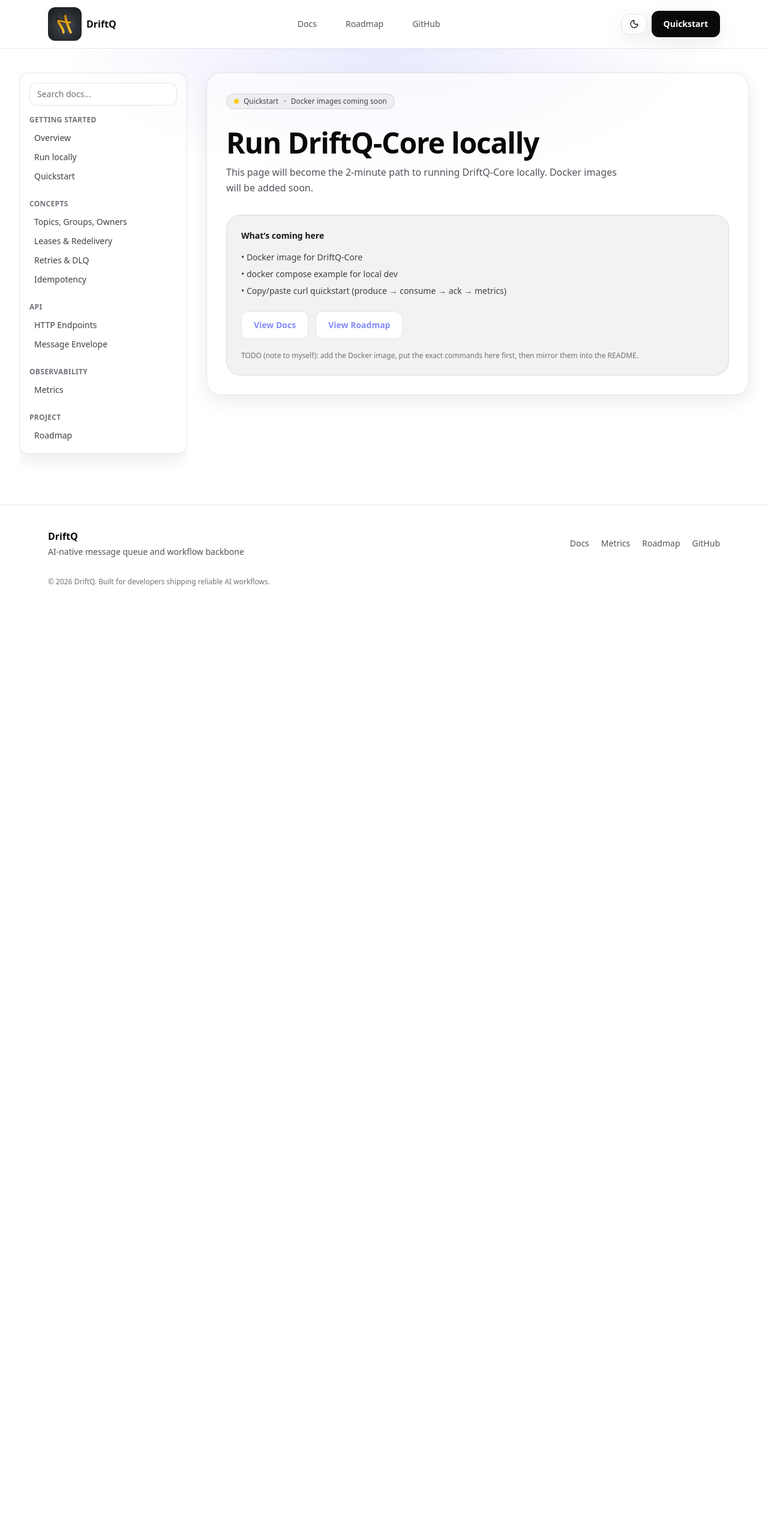
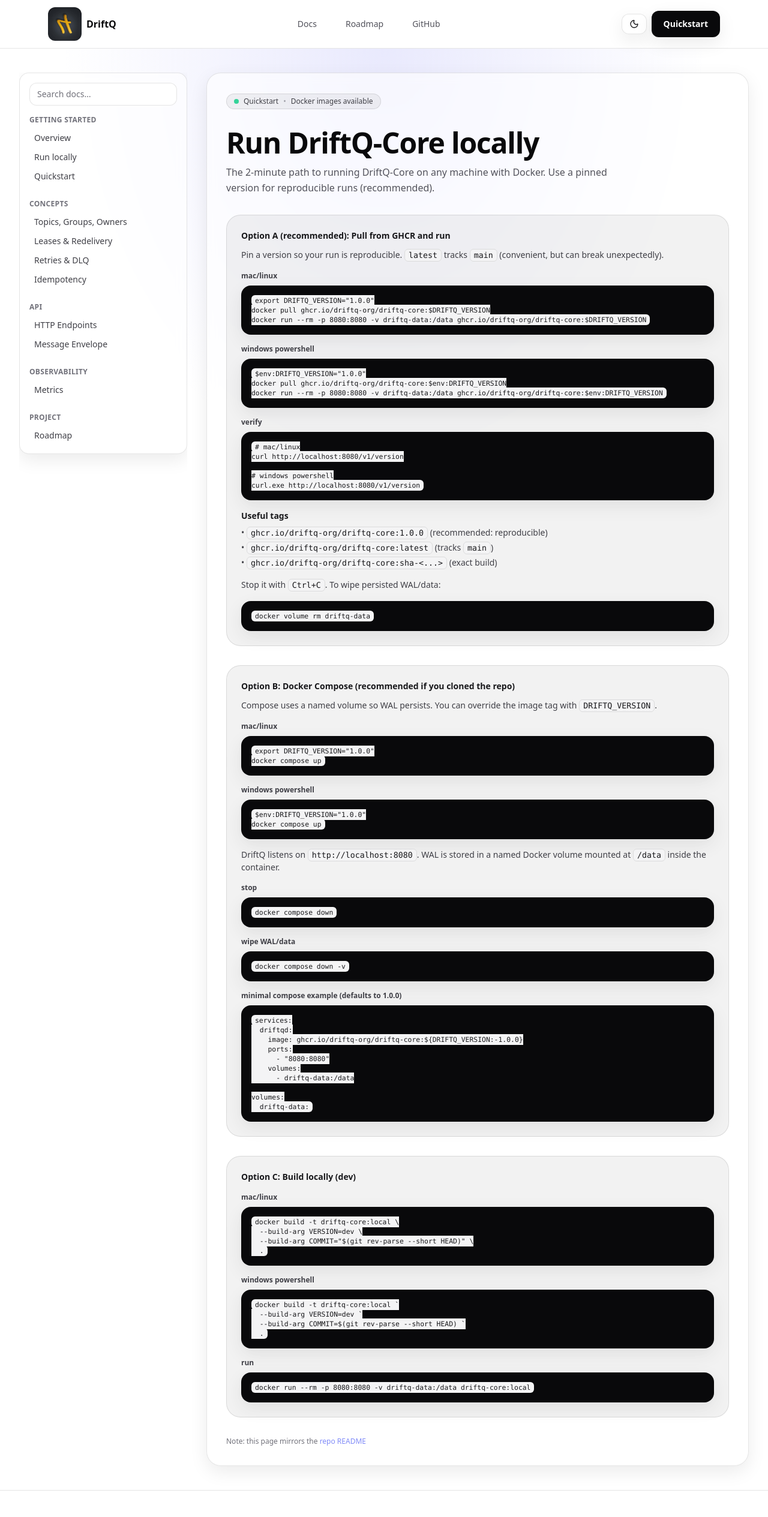
Before and after one commit to driftq-org/driftq-site, a Next.js app: page /docs/run-locally in a window 1280 px wide. Shown: the top 2529 px of the page at 60% size. Before the commit the page ends 1018 px from the top, so only its background shows below. Built offline with nearby package versions, Linux system fonts and the light colour scheme.

Commit message:
Include steps to run broker via docker

```diff
--- a/app/docs/run-locally/page.tsx
+++ b/app/docs/run-locally/page.tsx
@@ -1,5 +1,19 @@
-import Button from "@/components/ui/Button";
 import DocsShell from "@/components/docs/DocsShell";
+
+const IMAGE = "ghcr.io/driftq-org/driftq-core";
+const DEFAULT_VERSION = "1.0.0";
+
+const InlineCode = ({ children }: { children: React.ReactNode }) => (
+  <code className="rounded-md border border-black/10 bg-black/5 px-1.5 py-0.5 font-mono text-[0.85em] text-zinc-900 dark:border-white/10 dark:bg-white/10 dark:text-zinc-100">
+    {children}
+  </code>
+);
+
+const Code = ({ children }: { children: string }) => (
+  <pre className="overflow-x-auto rounded-2xl border border-black/10 bg-black/10 p-4 text-xs text-zinc-900 dark:border-white/10 dark:bg-white/10 dark:text-zinc-100">
+    <code>{children}</code>
+  </pre>
+);
 
 const RunLocallyPage = () => (
   <DocsShell currentPath="/docs/run-locally">
@@ -7,48 +21,170 @@
       <div className="space-y-8">
         {/* badge */}
         <div className="inline-flex items-center gap-2 rounded-full border border-black/10 bg-black/5 px-3 py-1 text-xs text-zinc-700 dark:border-white/10 dark:bg-white/5 dark:text-zinc-200">
-          <span className="h-2 w-2 rounded-full bg-yellow-400" />
+          <span className="h-2 w-2 rounded-full bg-emerald-400" />
           Quickstart
           <span className="text-zinc-400 dark:text-zinc-500">•</span>
-          Docker images coming soon
+          Docker images available
         </div>
 
-        {/* header */}
         <div className="space-y-3">
           <h1 className="text-4xl font-black tracking-tight text-zinc-950 dark:text-white sm:text-5xl">
             Run DriftQ-Core locally
           </h1>
 
           <p className="max-w-2xl text-zinc-600 dark:text-zinc-300">
-            This page will become the 2-minute path to running DriftQ-Core locally. Docker images will be added soon.
+            The 2-minute path to running DriftQ-Core on any machine with Docker. Use a pinned version for reproducible
+            runs (recommended).
           </p>
         </div>
 
-        {/* inset section (not another full “card”) */}
         <div className="rounded-3xl border border-black/10 bg-black/5 p-6 dark:border-white/10 dark:bg-white/5">
           <div className="text-sm font-semibold text-zinc-900 dark:text-zinc-100">
-            What’s coming here
+            Option A (recommended): Pull from GHCR and run
           </div>
 
-          <ul className="mt-4 space-y-2 text-sm text-zinc-700 dark:text-zinc-200">
-            <li>• Docker image for DriftQ-Core</li>
-            <li>• docker compose example for local dev</li>
-            <li>• Copy/paste curl quickstart (produce → consume → ack → metrics)</li>
-          </ul>
+          <p className="mt-3 text-sm text-zinc-700 dark:text-zinc-200">
+            Pin a version so your run is reproducible. <InlineCode>latest</InlineCode> tracks <InlineCode>main</InlineCode>{" "}
+            (convenient, but can break unexpectedly).
+          </p>
 
-          <div className="mt-6 flex flex-wrap gap-3">
-            <Button href="/docs" variant="secondary">
-              View Docs
-            </Button>
-            <Button href="/docs/roadmap" variant="secondary">
-              View Roadmap
-            </Button>
+          <div className="mt-4 space-y-4">
+            <div>
+              <div className="mb-2 text-xs font-semibold text-zinc-700 dark:text-zinc-300">mac/linux</div>
+              <Code>{`export DRIFTQ_VERSION="${DEFAULT_VERSION}"
+docker pull ${IMAGE}:$DRIFTQ_VERSION
+docker run --rm -p 8080:8080 -v driftq-data:/data ${IMAGE}:$DRIFTQ_VERSION`}</Code>
+            </div>
+
+            <div>
+              <div className="mb-2 text-xs font-semibold text-zinc-700 dark:text-zinc-300">windows powershell</div>
+              <Code>{`$env:DRIFTQ_VERSION="${DEFAULT_VERSION}"
+docker pull ${IMAGE}:$env:DRIFTQ_VERSION
+docker run --rm -p 8080:8080 -v driftq-data:/data ${IMAGE}:$env:DRIFTQ_VERSION`}</Code>
+            </div>
+
+            <div>
+              <div className="mb-2 text-xs font-semibold text-zinc-700 dark:text-zinc-300">verify</div>
+              <Code>{`# mac/linux
+curl http://localhost:8080/v1/version
+
+# windows powershell
+curl.exe http://localhost:8080/v1/version`}</Code>
+            </div>
+
+            <div className="text-sm text-zinc-700 dark:text-zinc-200">
+              <div className="font-semibold text-zinc-900 dark:text-zinc-100">Useful tags</div>
+              <ul className="mt-2 space-y-1">
+                <li>• <InlineCode>{`${IMAGE}:${DEFAULT_VERSION}`}</InlineCode> (recommended: reproducible)</li>
+                <li>• <InlineCode>{`${IMAGE}:latest`}</InlineCode> (tracks <InlineCode>main</InlineCode>)</li>
+                <li>• <InlineCode>{`${IMAGE}:sha-<...>`}</InlineCode> (exact build)</li>
+              </ul>
+            </div>
+
+            <p className="text-sm text-zinc-700 dark:text-zinc-200">
+              Stop it with <InlineCode>Ctrl+C</InlineCode>. To wipe persisted WAL/data:
+            </p>
+
+            <Code>{`docker volume rm driftq-data`}</Code>
+          </div>
+        </div>
+
+        <div className="rounded-3xl border border-black/10 bg-black/5 p-6 dark:border-white/10 dark:bg-white/5">
+          <div className="text-sm font-semibold text-zinc-900 dark:text-zinc-100">
+            Option B: Docker Compose (recommended if you cloned the repo)
           </div>
 
-          <p className="mt-5 text-xs text-zinc-500 dark:text-zinc-400">
-            TODO (note to myself): add the Docker image, put the exact commands here first, then mirror them into the README.
+          <p className="mt-3 text-sm text-zinc-700 dark:text-zinc-200">
+            Compose uses a named volume so WAL persists. You can override the image tag with{" "}
+            <InlineCode>DRIFTQ_VERSION</InlineCode>.
           </p>
+
+          <div className="mt-4 space-y-4">
+            <div>
+              <div className="mb-2 text-xs font-semibold text-zinc-700 dark:text-zinc-300">mac/linux</div>
+              <Code>{`export DRIFTQ_VERSION="${DEFAULT_VERSION}"
+docker compose up`}</Code>
+            </div>
+
+            <div>
+              <div className="mb-2 text-xs font-semibold text-zinc-700 dark:text-zinc-300">windows powershell</div>
+              <Code>{`$env:DRIFTQ_VERSION="${DEFAULT_VERSION}"
+docker compose up`}</Code>
+            </div>
+
+            <div className="text-sm text-zinc-700 dark:text-zinc-200">
+              DriftQ listens on <InlineCode>http://localhost:8080</InlineCode>. WAL is stored in a named Docker volume
+              mounted at <InlineCode>/data</InlineCode> inside the container.
+            </div>
+
+            <div>
+              <div className="mb-2 text-xs font-semibold text-zinc-700 dark:text-zinc-300">stop</div>
+              <Code>{`docker compose down`}</Code>
+            </div>
+
+            <div>
+              <div className="mb-2 text-xs font-semibold text-zinc-700 dark:text-zinc-300">wipe WAL/data</div>
+              <Code>{`docker compose down -v`}</Code>
+            </div>
+
+            <div>
+              <div className="mb-2 text-xs font-semibold text-zinc-700 dark:text-zinc-300">
+                minimal compose example (defaults to {DEFAULT_VERSION})
+              </div>
+              <Code>{`services:
+  driftqd:
+    image: ${IMAGE}:\${DRIFTQ_VERSION:-${DEFAULT_VERSION}}
+    ports:
+      - "8080:8080"
+    volumes:
+      - driftq-data:/data
+
+volumes:
+  driftq-data:`}</Code>
+            </div>
+          </div>
         </div>
+
+        <div className="rounded-3xl border border-black/10 bg-black/5 p-6 dark:border-white/10 dark:bg-white/5">
+          <div className="text-sm font-semibold text-zinc-900 dark:text-zinc-100">
+            Option C: Build locally (dev)
+          </div>
+
+          <div className="mt-4 space-y-4">
+            <div>
+              <div className="mb-2 text-xs font-semibold text-zinc-700 dark:text-zinc-300">mac/linux</div>
+              <Code>{`docker build -t driftq-core:local \\
+  --build-arg VERSION=dev \\
+  --build-arg COMMIT="$(git rev-parse --short HEAD)" \\
+  .`}</Code>
+            </div>
+
+            <div>
+              <div className="mb-2 text-xs font-semibold text-zinc-700 dark:text-zinc-300">windows powershell</div>
+              <Code>{`docker build -t driftq-core:local \`
+  --build-arg VERSION=dev \`
+  --build-arg COMMIT=$(git rev-parse --short HEAD) \`
+  .`}</Code>
+            </div>
+
+            <div>
+              <div className="mb-2 text-xs font-semibold text-zinc-700 dark:text-zinc-300">run</div>
+              <Code>{`docker run --rm -p 8080:8080 -v driftq-data:/data driftq-core:local`}</Code>
+            </div>
+          </div>
+        </div>
+
+        <p className="text-xs text-zinc-500 dark:text-zinc-400">
+          Note: this page mirrors the{" "}
+          <a
+            href="https://github.com/driftq-org/DriftQ-Core?tab=readme-ov-file#driftq-core"
+            target="_blank"
+            rel="noreferrer"
+            className="underline underline-offset-4 text-blue-600 hover:text-blue-700 dark:text-blue-400 dark:hover:text-blue-300"
+          >
+            repo README
+          </a>
+        </p>
       </div>
     </div>
   </DocsShell>
```
